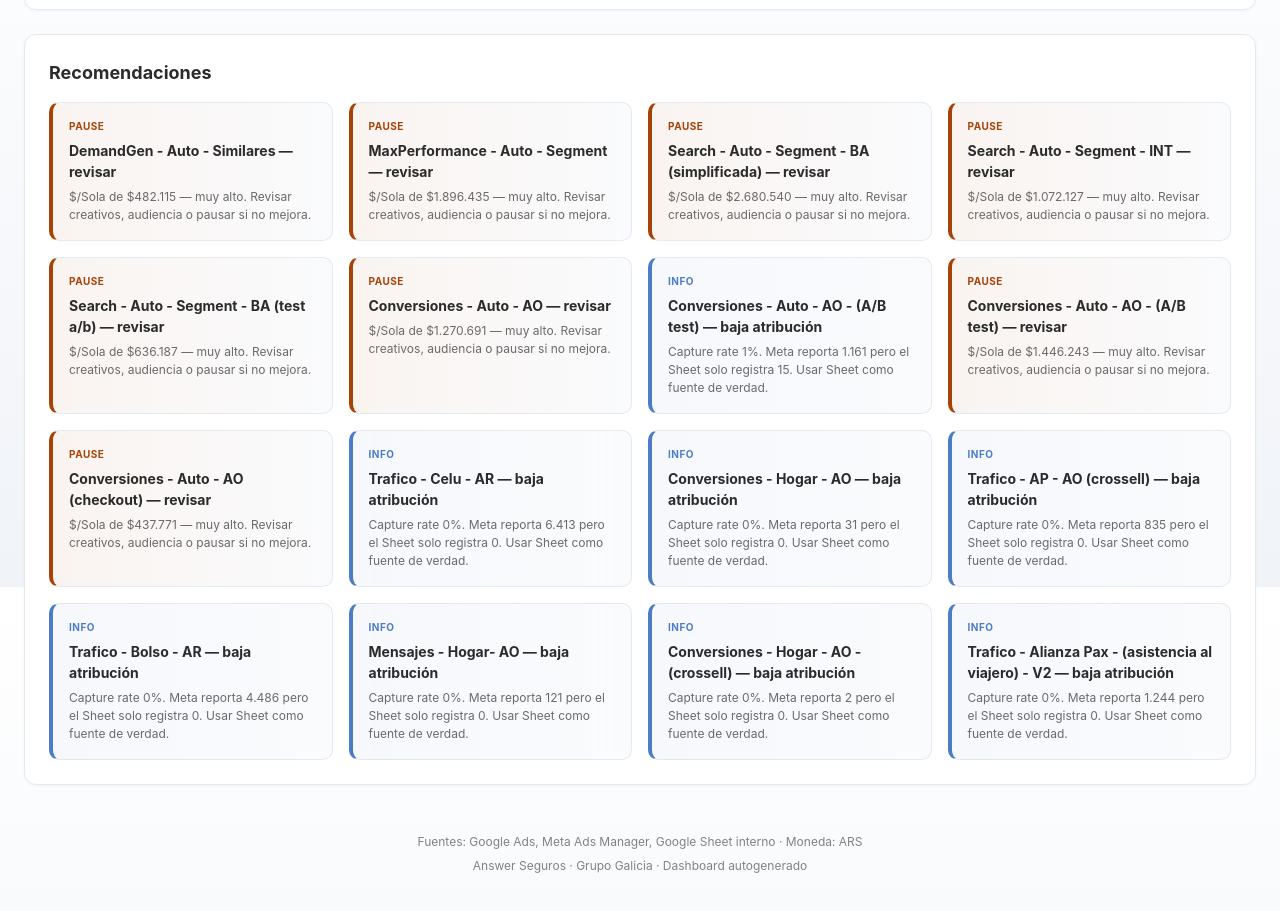
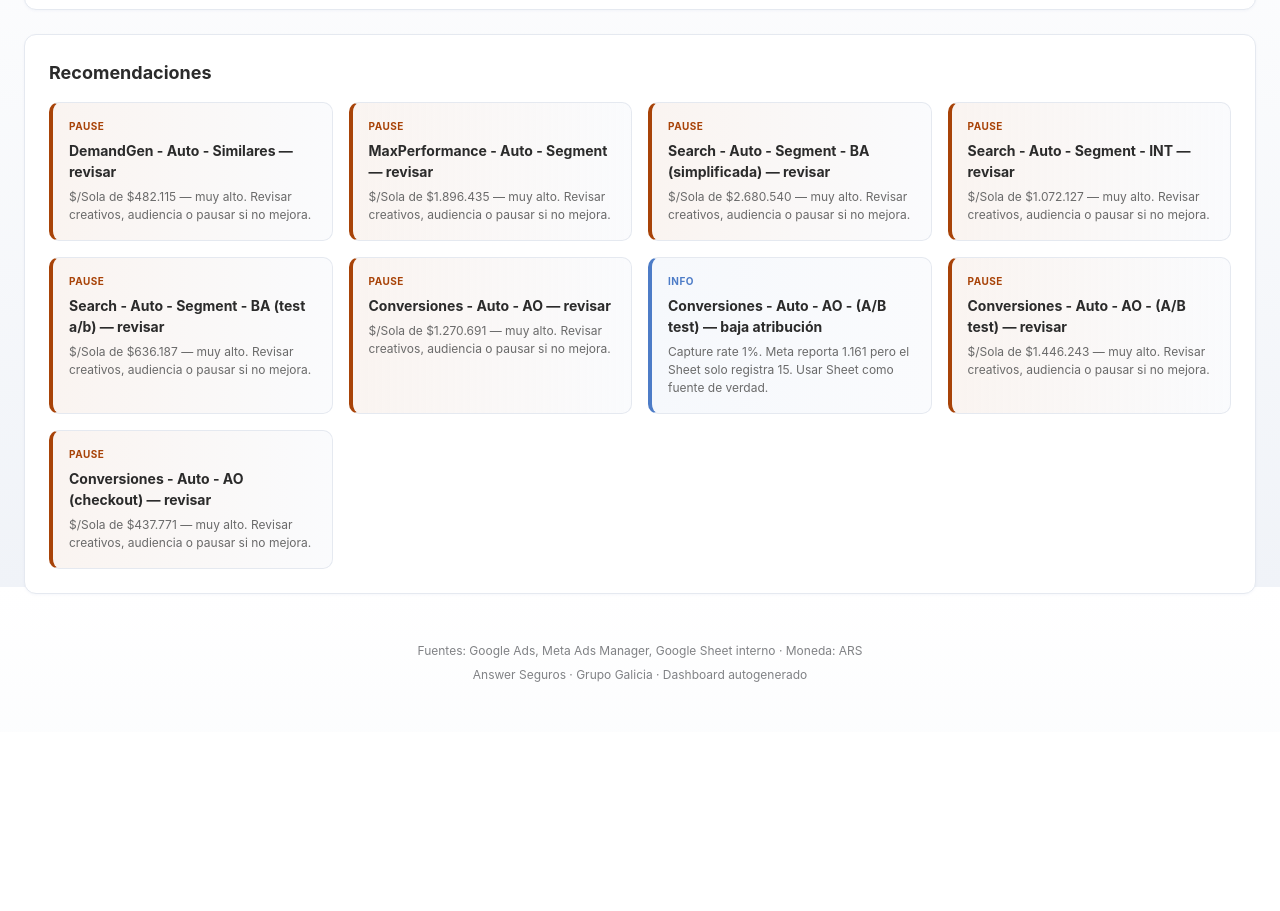
Before and after one commit to Normandruiz/answer-auto-dashboard, a website: page archive/2026-04-19.html in a window 1280 px wide. Shown: the part 5013-5924 px from the top of the page. After the commit the page ends 5745 px from the top, so only its background shows below. Drawn offline with nearby package versions, Linux system fonts and the light colour scheme; files whose address does not match are found by name.

Commit message:
Reporte Auto 2026-04-20

```diff
--- a/archive/2026-04-19.html
+++ b/archive/2026-04-19.html
@@ -432,7 +432,8 @@ function renderRanking(d) {
 
 function renderRecs(d) {
   const recs = [];
-  const rows = buildCrossRows(d);
+  // Solo campañas de producto AUTO (Google siempre; Meta solo las que contienen "Auto")
+  const rows = buildCrossRows(d).filter(r => r.src === 'Google' || r.campaign.includes('Auto'));
   for (const r of rows) {
     if (NEVER_SCALE.has(r.campaign)) {
       recs.push({ tag: 'OPTIMIZE', cls: 'optimize', title: r.campaign + ' — mantener, no escalar', body: 'INTERIOR no es rentable para el cliente. Optimizar calidad (keywords, LPs), mantener presupuesto actual.' });
```
Also changed, not shown: index.html (+2 -1 lines).
